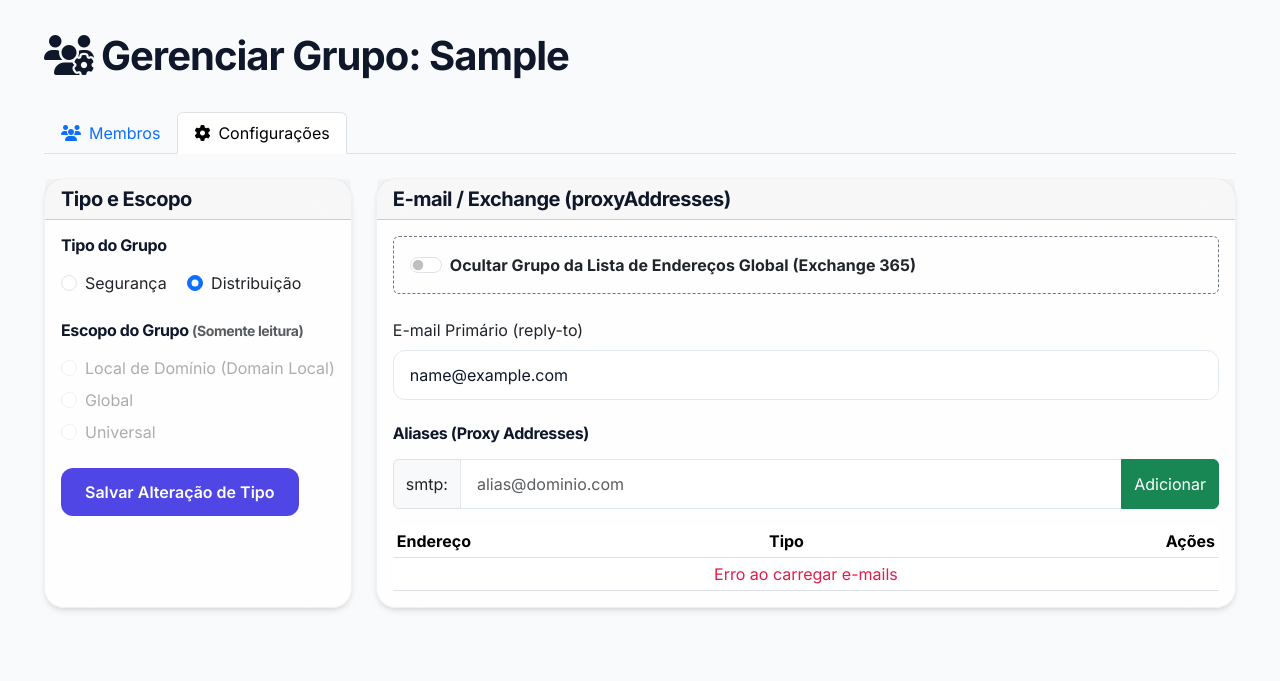
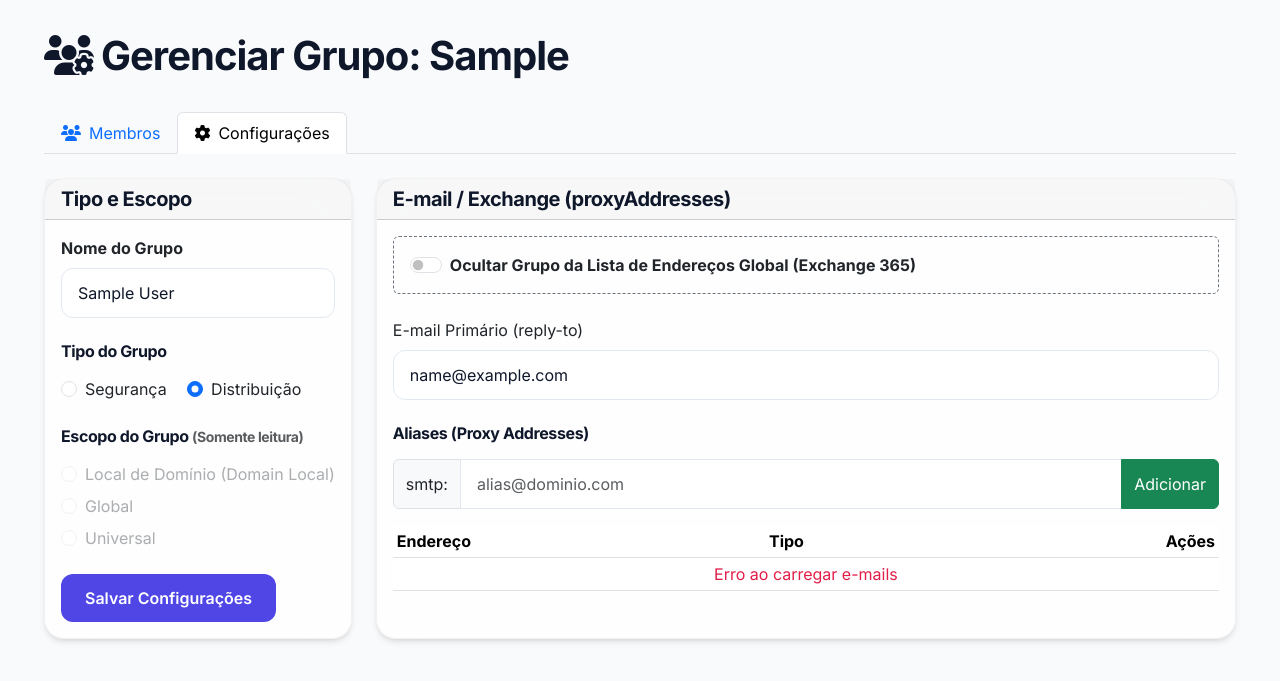
Before and after one commit to welermoura/ldap-teste, a Flask app: template templates/view_group.html in a window 1280 px wide, after a click on "Configurações". Shown: the top 681 px of the page. Run offline with Flask 3, Linux system fonts and the light colour scheme; the template is opened without the code that fills it: values that come from a table or form of the project are taken from there, most other values are stand-ins (such as "Sample title", 1, 10 or a date in 2020); some libraries are stand-ins or nearby versions.

Commit message:
Allow editing group name (displayName and CN) in AD group settings

```diff
--- a/templates/view_group.html
+++ b/templates/view_group.html
@@ -72,6 +72,11 @@
                     </div>
                     <div class="card-body">
                         <form id="group-settings-form">
+                            <div class="mb-4">
+                                <label for="group-display-name" class="form-label"><strong>Nome do Grupo</strong></label>
+                                <input type="text" class="form-control" id="group-display-name" value="{{ group.displayName if group.displayName else group.cn }}" required>
+                            </div>
+
                             <h6 class="mb-3">Tipo do Grupo</h6>
                             <div class="mb-4">
                                 <div class="form-check form-check-inline">
@@ -100,7 +105,7 @@
                                 </div>
                             </div>
 
-                            <button type="button" id="save-group-settings-btn" class="btn btn-primary">Salvar Alteração de Tipo</button>
+                            <button type="button" id="save-group-settings-btn" class="btn btn-primary">Salvar Configurações</button>
                         </form>
                     </div>
                 </div>
@@ -753,6 +758,11 @@
     const saveGroupSettingsBtn = document.getElementById('save-group-settings-btn');
     if (saveGroupSettingsBtn) {
         saveGroupSettingsBtn.addEventListener('click', async () => {
+            const displayName = document.getElementById('group-display-name').value.trim();
+            if (!displayName) {
+                showToast('O nome do grupo é obrigatório.', 'warning', 'Aviso');
+                return;
+            }
             const isSecurity = document.getElementById('type_security').checked;
             let scope = 'global';
             if (document.getElementById('scope_domain_local').checked) scope = 'domain_local';
@@ -768,17 +778,20 @@
                     body: JSON.stringify({
                         group_name: groupName,
                         is_security: isSecurity,
-                        scope: scope
+                        scope: scope,
+                        display_name: displayName
                     })
                 });
                 const result = await response.json();
                 if (!response.ok) throw new Error(result.error || 'Erro desconhecido');
-                showToast('Configurações atualizadas com sucesso.', 'success', 'Sucesso');
+                showToast('Configurações atualizadas com sucesso. Recarregando página...', 'success', 'Sucesso');
+                setTimeout(() => {
+                    window.location.reload();
+                }, 1000);
             } catch (error) {
                 showToast(`Falha ao salvar configurações: ${error.message}`, 'error', 'Erro');
-            } finally {
                 saveGroupSettingsBtn.disabled = false;
-                saveGroupSettingsBtn.textContent = 'Salvar Alteração de Tipo';
+                saveGroupSettingsBtn.textContent = 'Salvar Configurações';
             }
         });
     }
```
Also changed, not shown: routes/groups.py (+27 -5 lines).
